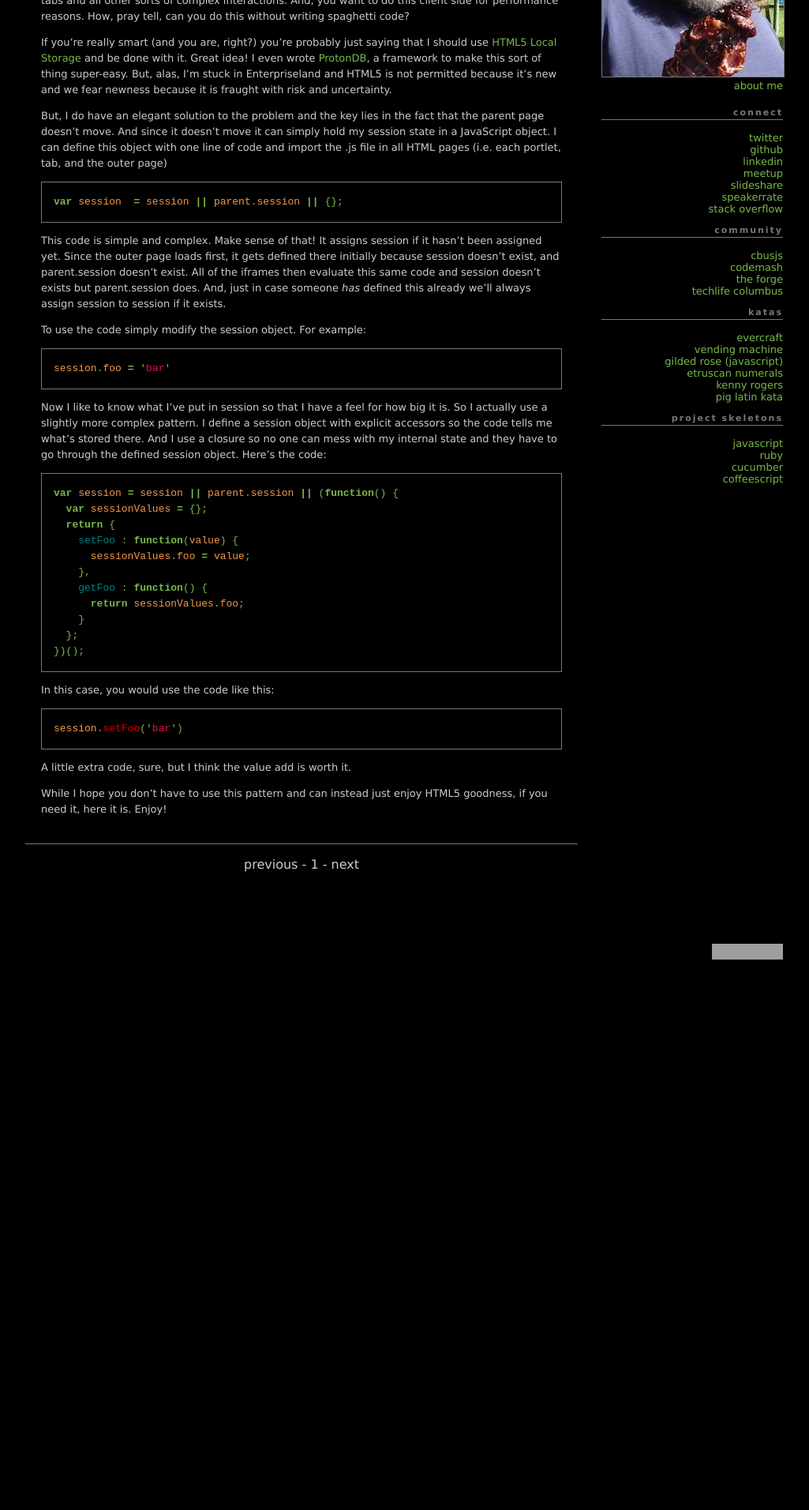
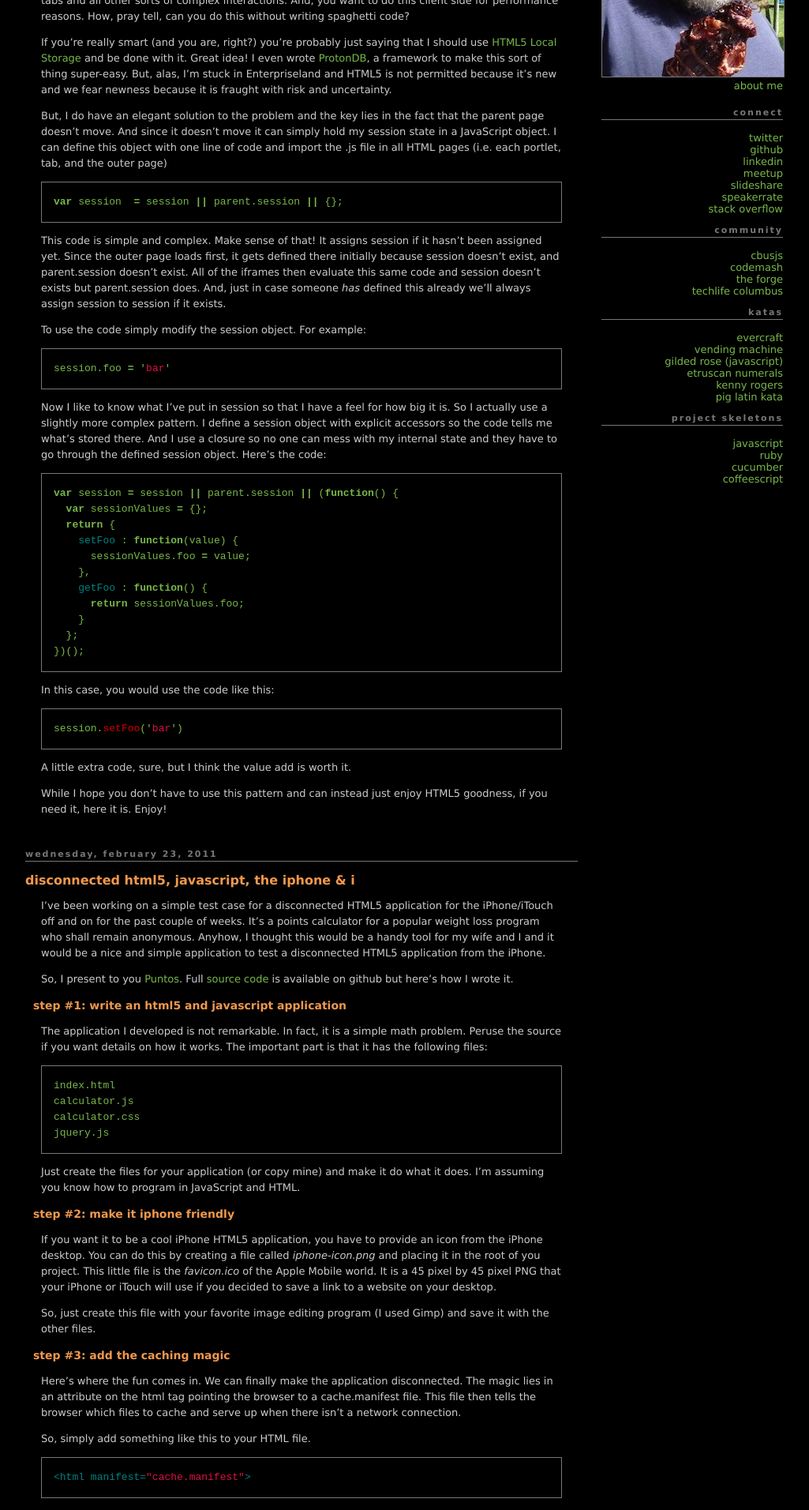
Before and after one commit to guyroyse/guyroyse.github.com, a Jekyll site: the page built from index.html, in a window 1280 px wide. Shown: the part 508-2420 px from the top of the page at 79% size, without its empty margins (128-1153 px from the left). Built offline with Jekyll 4.4.1, drawn with Linux system fonts in a browser that asks for light colours; Markdown is read by kramdown in place of the engine named in the settings; the list of posts is cut into pages by our own code; before the commit the page ends 1801 px from its top, so only the background shows below that; some of the changed text lies outside the part shown; grey boxes are pictures that could not be loaded.

Commit message:
migrated all posts to jekyll; a view bug fixes and corrections along the way

```diff
--- a/_config.yml
+++ b/_config.yml
@@ -6,4 +6,4 @@
 timezone: America/Detroit
 future: false
 safe: true
-paginate: 7
+paginate: 5
--- a/_includes/syntax.css
+++ b/_includes/syntax.css
@@ -46,8 +46,8 @@
 .highlight .ne { color: #990000; font-weight: bold } /* Name.Exception */
 .highlight .nf { color: #990000; font-weight: bold } /* Name.Function */
 .highlight .nn { color: #555555 } /* Name.Namespace */
-.highlight .nt { color: #000080 } /* Name.Tag */
-.highlight .nv { color: #008080 } /* Name.Variable */
+.highlight .nt { color: #008080 } /* Name.Tag */
+.highlight .nv { color: rgb(242, 152, 76) } } /* Name.Variable */
 .highlight .nx { color: rgb(242, 152, 76) } /* Name.Variable */
 .highlight .ow { font-weight: bold } /* Operator.Word */
 .highlight .w { color: #bbbbbb } /* Text.Whitespace */
--- /dev/null
+++ b/_posts/2010-02-23-let-him-who-hath-wisdom-reckon-the-number-of-the-beast.markdown
@@ -0,0 +1,49 @@
+---
+layout: post
+title:  "Let Him Who Hath Wisdom Reckon the Number of the Beast"
+date:   2010-02-23 23:12:00
+---
+
+My latest project is something that I have written three times: The Antichrist
+Detector.
+
+The Antichrist Detector was conceived about 10 years ago when I stumbled upon
+the entertaining idea that Bill Gates was the Antichrist. The idea was simple
+and ludicrous. If you take the ASCII values of the name Bill Gates (uppercase
+only please as any good numerologist will tell you) they add up the 663.
+
+"But wait!", you're saying, "That doesn't add up to 666?"
+
+Correct. But Bill Gates full name is William Henry Gates III. So, Bill Gates
+plus three does equal 666. It's so obvious. How could you have not seen it?
+
+Anyhow, this whole idea gave me a slightly twisted thought. You could automate
+this. Write a simple program and feed it the phone book and out pops a list of
+potential Antichrist. Not having a digitized phonebook handy I had another more
+practical (in as much as any of this is practical) idea. Why don't I put up a
+website any let people enter their own names.
+
+So, in 2000, I did. It was very successful and a lot of fun. It didn't do much
+but it generated a healthy amount of traffic and a lot of logs. In fact,
+reading the logs was probably the best part about it. The emails I got,
+however, were also very interesting. The vast majority of them were from
+crackpots who thought I was serious. This greatly surprised but in hindsight,
+it probably shouldn't have.
+
+My initial attempt was written in C++ and invoked via CGI. When I started
+learning C# and .NET I decided to replatform it. So, version 2.0 was born.
+Later, I moved to new hosting and no longer had .NET so I replatformed it again
+and used it as an excuse to learn jQuery and PHP. 3.0 was born. In each
+incarnation I added new features. 2.0 gained statistics. 3.0 gained an RSS
+feed.
+
+So, I am now staring down the barrel of The Antichrist Detector 4.0. This time,
+I am using it to learn Ruby, Google Appengine, and more advanced JavaScript
+techniques. I plan to also add features to this one as well. Most notably, you
+will now be able to issue Antichrist Detections via Twitter!
+
+Obviously, the Antichrist Detector has turned into a bit of a "Hello World"
+application for me that I use to learn new technology. But, it's also fun and I
+hope that you can enjoy it as well.
+
+I'll post the link to the new version once it is somewhat available.
--- /dev/null
+++ b/_posts/2010-09-14-the-rules-of-code-club.markdown
@@ -0,0 +1,18 @@
+---
+layout: post
+title:  "The Rules of Code Club"
+date:   2010-09-14 13:26:00
+---
+
+I hereby establish the rules of Code Club.
+
+1. The first rule of Code Club is, you always write tests first at Code Club.
+2. The second rule of Code Club is, you ALWAYS WRITE TESTS FIRST at Code Club.
+3. If someone says stop, gets stuck, gets bored, the pair switches.
+4. Two coders to a keyboard.
+5. One keyboard at a time.
+6. No mice, no copy and paste.
+7. Coding will go on as long as is has to.
+8. If this is your first time at Code Club, you have to code
+
+Carry on.
--- /dev/null
+++ b/_posts/2011-02-03-fun-with-windows.markdown
@@ -0,0 +1,52 @@
+---
+layout: post
+title:  "Fun With Windows"
+date:   2011-02-03 23:34:00
+---
+
+OK. Just spent 3 hours of my life that I will never get back trying to
+troubleshoot and issue with Windows 7 and USB devices that I was having.
+Figured it out so I thought I would share the problem and solution.
+
+# The Problem
+
+Whenever I would plug a new USB device in, it would not be detected by Windows.
+Instead I would get a driver not found error and no amount of troubleshooting
+on Windows' part would help. This affected a new keyboard and mouse I purchased
+(Logitech MK520) and an old headset that I had lying around. It was also
+affecting my iPod but I didn't realize that until after the fact.
+
+In the case of my mouse and keyboard I would see in Device Manager a device
+names USB Receiver with an annoyed looking yellow icon resting upon it. No
+amount of messing with the icon helped.
+
+All very frustrating because the hardware would detect the new keyboard and
+mouse. When I booted the system and accessed the BIOS menu the keyboard worked.
+The mouse was listed as detected. Everything seemed fine.
+
+# Troubleshooting
+
+After much searching of the web in frustration. (Did I mention it was
+frustrating) I finally found some people actually having the same problem. No
+solutions, mind you, but the same problem. I determined from the gist of all
+this posts that it was something to do with the USB drivers. Not the mouse
+drivers or the keyboard drivers or the headset drivers but the core USB drivers
+from Windows 7.
+
+So I removed them all in Device Manager and rebooted so they could be
+reinstalled. This worked -- briefly. When the drivers were gone the mouse
+started working. But Windows quickly fixed that and reinstalled the drivers and
+I was back to a non-functioning mouse and keyboard.
+
+# The Solution
+
+Finally I came across some forum posts suggesting that
+[usb.inf](http://files.guyroyse.com/usb/usb.inf) and
+[usb.pnf](http://files.guyroyse.com/usb/usb.pnf) should exist in Windows\inf
+and if they didn't that would cause this issue. So, I Googled to find the files
+and copied them in. Then I removed the annoyed USB Receiver driver and detected
+new devices.
+
+Voila! It works.
+
+Hope this helps someone else.
--- /dev/null
+++ b/_posts/2011-02-13-disconnected-html5-javascript-the-iphone-and-i.markdown
@@ -0,0 +1,114 @@
+---
+layout: post
+title:  "Disconnected HTML5, JavaScript, the iPhone & I"
+date:   2011-02-23 23:12:00
+---
+
+I've been working on a simple test case for a disconnected HTML5 application
+for the iPhone/iTouch off and on for the past couple of weeks. It's a points
+calculator for a popular weight loss program who shall remain anonymous.
+Anyhow, I thought this would be a handy tool for my wife and I and it would be
+a nice and simple application to test a disconnected HTML5 application from the
+iPhone.
+
+So, I present to you [Puntos](http://files.guyroyse.com/puntos/). Full [source
+code](https://github.com/guyroyse/puntos) is available on github but here's how
+I wrote it.
+
+# Step #1: Write an HTML5 and JavaScript Application
+
+The application I developed is not remarkable. In fact, it is a simple math
+problem. Peruse the source if you want details on how it works. The important
+part is that it has the following files:
+
+{% highlight javascript %}
+index.html
+calculator.js
+calculator.css
+jquery.js
+{% endhighlight %}
+
+Just create the files for your application (or copy mine) and make it do what
+it does. I'm assuming you know how to program in JavaScript and HTML.
+
+# Step #2: Make it iPhone Friendly
+
+If you want it to be a cool iPhone HTML5 application, you have to provide an
+icon from the iPhone desktop. You can do this by creating a file called
+_iphone-icon.png_ and placing it in the root of you project. This little file
+is the _favicon.ico_ of the Apple Mobile world. It is a 45 pixel by 45 pixel
+PNG that your iPhone or iTouch will use if you decided to save a link to a
+website on your desktop.
+
+So, just create this file with your favorite image editing program (I used
+Gimp) and save it with the other files.
+
+# Step #3: Add the Caching Magic
+
+Here's where the fun comes in. We can finally make the application
+disconnected. The magic lies in an attribute on the html tag pointing the
+browser to a cache.manifest file. This file then tells the browser which files
+to cache and serve up when there isn't a network connection.
+
+So, simply add something like this to your HTML file.
+
+{% highlight html %}
+<html manifest="cache.manifest">
+{% endhighlight %}
+
+This tells your browser to load up the file in the manifest attribute. The
+filename can be anything but I would recommend having it end in .manifest as
+this makes setting up the content type later much easier.
+
+The _cache.manifest_ is simplicity itself:
+
+{% highlight javascript %}
+CACHE MANIFEST
+calculator.js
+calculator.css
+jquery.js
+iphone-icon.png
+{% endhighlight %}
+
+It simple contains the words CACHE MANIFEST at the top and lists all the files
+needed by the application.
+
+You might note that I did not include the _index.html_ and you would be
+correct.  This is because the browser will assume that the file you loaded in
+the initial request is part of the _cache.manifest_. No need to specify.
+However, if you have several HTML files, you will need to specify them all in
+your _cache.manifest_ as there is no way to know which file you entered the
+application from.
+
+# Step #4: Serving Up text/cache-manifest
+
+It turns out that the _cache.manifest_ file must be served up with a content
+type of _text/cache-manifest_. It also turns out that most web servers aren't
+configured by default to do this since this is all bleeding edge and stuff.
+
+So, you need to add it yourself. If you are using an apache server you can add
+the content type to your _.htaccess_ file. Add the following line and you
+should be golden.
+
+{% highlight javascript %}
+AddType text/cache-manifest .manifest
+{% endhighlight %}
+
+# Step #5: Access the Application from Your iPhone & Troubleshoot
+
+Your application should now work. So go access it. Then turn on Airplane Mode
+and refresh the application. I should reload gorgeously. If it doesn't, go back
+and troubleshoot. But you knew that already.
+
+One caveat though. I had a hell of a time trying to get the application to work
+disconnected until I rebooted my iTouch (I don't have an iPhone because I'm
+lame). So, if everything looks like it should work but isn't then you might
+want to try turning off your iPhone by pressing and holding the power button
+until it shuts down completely.
+
+So, those are the steps I followed to get my first disconnected iPhone
+application working with HTML5, JavaScript, and some _cache.manifest_ magic.
+Now go out and write me a game or something.
+
+Also, for more information on HTML5 and disconnected applications check out
+[this fine website](http://diveintohtml5.info/offline.html).
--- a/_posts/2011-03-10-client-side-session-handling.markdown
+++ b/_posts/2011-03-10-client-side-session-handling.markdown
@@ -2,8 +2,6 @@
 layout: post
 title:  "Client-Side Session Handling"
 date:   2011-03-10 11:01:00
-categories: javascript code
-tags: javascript code
 ---
 
 OK. Let's say you've got some big, bulky, enterprisey application. This
--- a/index.html
+++ b/index.html
@@ -5,12 +5,7 @@
 
 {% for post in paginator.posts %}
 
-  {% capture p_date %}{{ post.date | date: "%A, %B %d, %Y" }}{% endcapture %}
-  {% capture np_date %}{{ post.next.date | date: "%A, %B %d, %Y" }}{% endcapture %}
-  {% if p_date != np_date %}
-    <h1>{{ p_date }}</h1>
-  {% endif %}
-
+  <h1>{{ post.date | date: "%A, %B %d, %Y" }}</h1>
   <h2><a href="{{ post.url }}">{{ post.title }}</a></h2>
 
   <article>
```
Also changed, not shown: TODO.markdown (+18 -10 lines), _includes/main/main.css (+4 -4 lines), _posts/2009-07-02-coming-soon-zombie-stomp.markdown (added, +62 -0 lines), _posts/2009-07-07-zombie-stomp-game-board-sketch.markdown (added, +41 -0 lines), _posts/2009-07-20-zombie-stomp-work-in-progress.markdown (added, +29 -0 lines), _posts/2009-08-13-status-updated-and-other-projects.markdown (added, +52 -0 lines), _posts/2009-08-27-zombie-stomp-work-in-progress-part-2.markdown (added, +24 -0 lines), _posts/2009-08-29-zombie-stomp-work-in-progress-part-3.markdown (added, +20 -0 lines), _posts/2009-09-05-the-price-of-admission.markdown (added, +46 -0 lines), _posts/2009-10-13-a-belated-corporate-raiders-update.markdown (added, +71 -0 lines), _posts/2009-10-16-pairs-of-ants-wager-on-red-and-black-at-ancon.markdown (added, +35 -0 lines), _posts/2010-02-23-site-update.markdown (added, +23 -0 lines).
